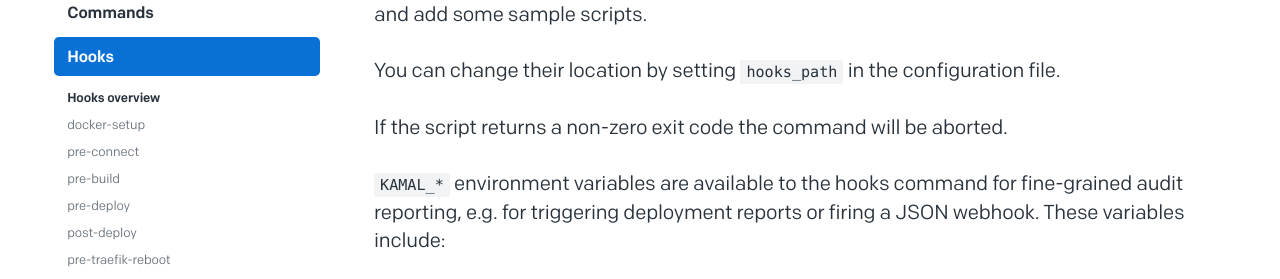
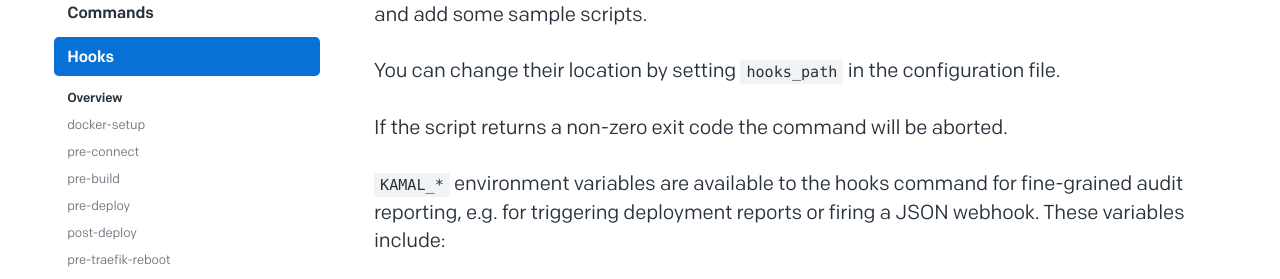
Before and after one commit to basecamp/kamal-site, a Jekyll site: the page built from v1/docs/hooks/overview.md, in a window 1280 px wide. Shown: the part 361-640 px from the top of the page. Built offline with Jekyll 4.4.1, drawn with Linux system fonts in a browser that asks for light colours.

Commit message:
Make overview naming consistent

```diff
--- a/_data/docs.yml
+++ b/_data/docs.yml
@@ -5,8 +5,8 @@
   url: /docs/configuration/
   index: false
   sections:
-    - title: "Configuration overview"
-      url: /docs/configuration/configuration-overview/
+    - title: "Overview"
+      url: /docs/configuration/overview/
     - title: "Accessories"
       url: /docs/configuration/accessories/
     - title: "Aliases"
@@ -93,8 +93,8 @@
   url: /docs/hooks/
   index: false
   sections:
-    - title: "Hooks overview"
-      url: /docs/hooks/hooks-overview/
+    - title: "Overview"
+      url: /docs/hooks/overview/
     - title: "docker-setup"
       url: /docs/hooks/docker-setup/
     - title: "pre-connect"
--- a/_data/docs_v1.yml
+++ b/_data/docs_v1.yml
@@ -5,8 +5,8 @@
   url: /v1/docs/configuration/
   index: false
   sections:
-    - title: "Configuration overview"
-      url: /v1/docs/configuration/configuration-overview/
+    - title: "Overview"
+      url: /v1/docs/configuration/overview/
     - title: "Accessories"
       url: /v1/docs/configuration/accessories/
     - title: "Booting"
@@ -91,8 +91,8 @@
   url: /v1/docs/hooks/
   index: false
   sections:
-    - title: "Hooks overview"
-      url: /v1/docs/hooks/hooks-overview/
+    - title: "Overview"
+      url: /v1/docs/hooks/overview/
     - title: "docker-setup"
       url: /v1/docs/hooks/docker-setup/
     - title: "pre-connect"
--- a/docs/hooks/index.md
+++ b/docs/hooks/index.md
@@ -1,5 +1,5 @@
 ---
 search: false
 redirect_to:
-  - /docs/hooks/hooks-overview/
+  - /docs/hooks/overview/
 ---
--- a/v1/docs/hooks/index.md
+++ b/v1/docs/hooks/index.md
@@ -1,5 +1,5 @@
 ---
 search: false
 redirect_to:
-  - /v1/docs/hooks/hooks-overview/
+  - /v1/docs/hooks/overview/
 ---
```
Also changed, not shown: docs/configuration/index.md (+1 -1 lines), v1/docs/configuration/index.md (+1 -1 lines), docs/configuration/overview.md (renamed from docs/configuration/configuration-overview.md), docs/hooks/overview.md (renamed from docs/hooks/hooks-overview.md), v1/docs/configuration/overview.md (renamed from v1/docs/configuration/configuration-overview.md), v1/docs/hooks/overview.md (renamed from v1/docs/hooks/hooks-overview.md).
